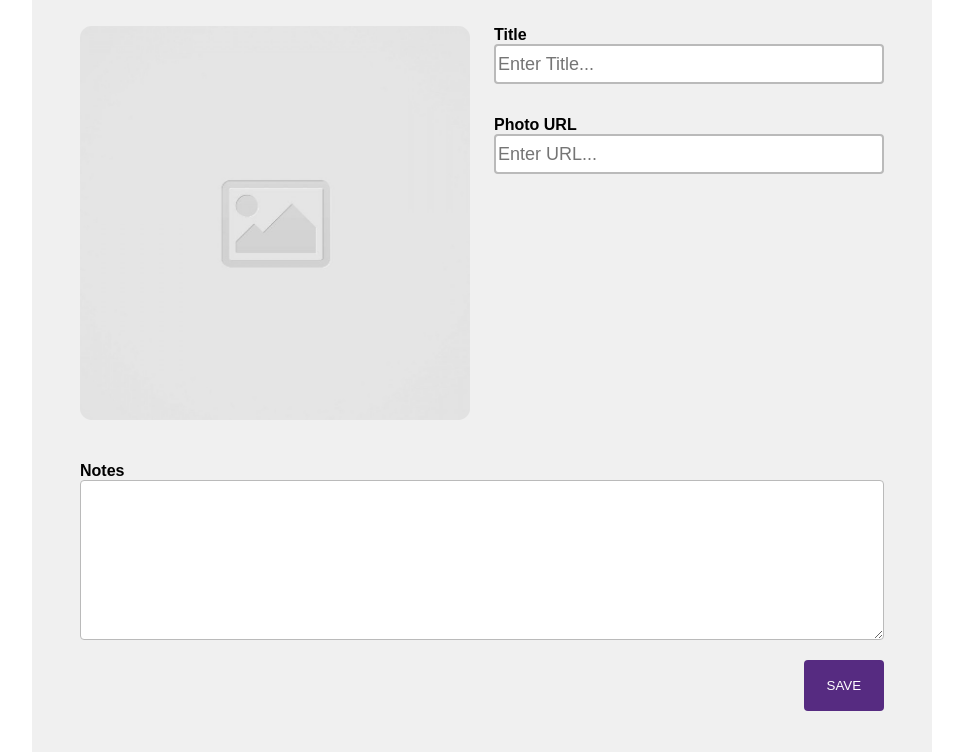
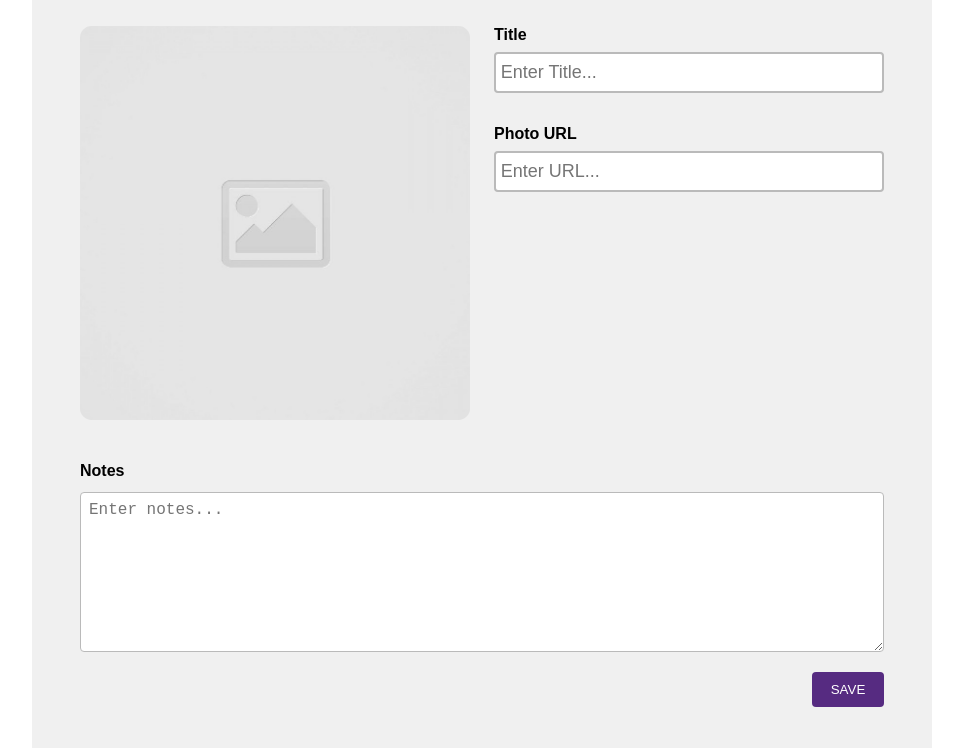
Before and after one commit to joshangeles/code-journal, a website: page index.html in a window 1280 px wide. Shown: the part 133-885 px from the top of the page, without its empty margins (158-1121 px from the left). Drawn offline with Linux system fonts and the light colour scheme.

Commit message:
Adjusted styling to fluidly adapt to desktop, Completed the HTML form using the appropriate responsive layout classes. #1

```diff
--- a/css/styles.css
+++ b/css/styles.css
@@ -36,6 +36,7 @@ textarea {
 
 textarea {
   height: 20vh;
+  margin-top: 0.75rem;
 }
 
 input[type="submit"] {
@@ -44,7 +45,7 @@ input[type="submit"] {
   border-radius: 0.25rem;
   border-color: transparent;
   width: 22%;
-  padding: 2% 0;
+  padding: 0.5rem;
   margin-top: 1rem;
 }
 
@@ -80,8 +81,8 @@ input[type="submit"] {
   font-weight: normal;
 }
 
-.margin-bottom {
-  margin-bottom: 2rem;
+.margin-top {
+  margin-top: 2rem;
 }
 
 #header-container {
@@ -91,16 +92,28 @@ input[type="submit"] {
 
 @media screen and (min-width: 768px) {
   input[type="submit"] {
-    width: 10%;
+    padding: 0.5rem;
+    width: 4.5rem;
     margin-top: 1rem;
   }
 
   div > label,
   div > input[type="text"] {
     display: inline;
+    margin-top: 0.5rem;
   }
 
-  h1 {
+  div > input[type="text"] {
+    height: 100%;
+    padding: 0.5rem 0.3rem;
+  }
+
+  textarea {
+    padding: 0.5rem;
+  }
+
+  h1,
+  h3 {
     padding: 0 0.75rem;
   }
 
@@ -109,6 +122,10 @@ input[type="submit"] {
   }
 
   .margin-top-bottom {
-    margin: 2rem 0;
+    margin: 1rem 0;
+  }
+
+  .margin-bottom {
+    margin-bottom: 2rem;
   }
 }
--- a/index.html
+++ b/index.html
@@ -30,7 +30,7 @@
       <div class="row">
         <div class="column-full">
           <form class="text-align-start">
-            <h1 id="entry-title">New Entry</h1>
+            <h1>New Entry</h1>
             <div class="row">
               <div class="column-half">
                 <img class="cover border-round" src="images/placeholder-image-square.jpg">
@@ -48,11 +48,10 @@
             </div>
             <div class="row">
               <div class="column-full">
-                <label>
+                <label id="notes">
                   Notes
                 </label>
-                <textarea name="notes" placeholder="Enter notes..." required="true">
-                </textarea>
+                <textarea name="notes" placeholder="Enter notes..." required="true"></textarea>
                 <div class="justify-flex-end flex">
                   <input class="text-align-center" type="submit" value="SAVE">
                 </div>
```
